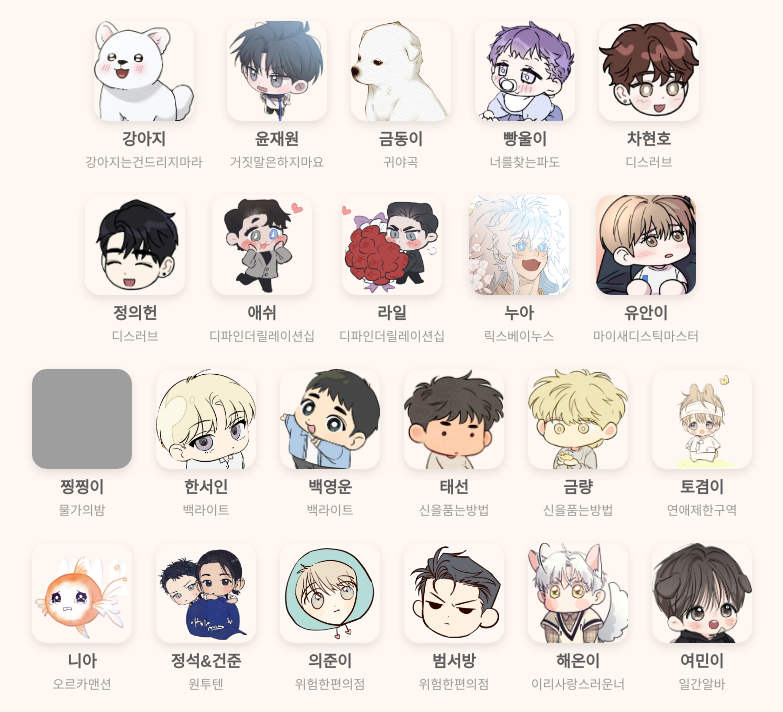
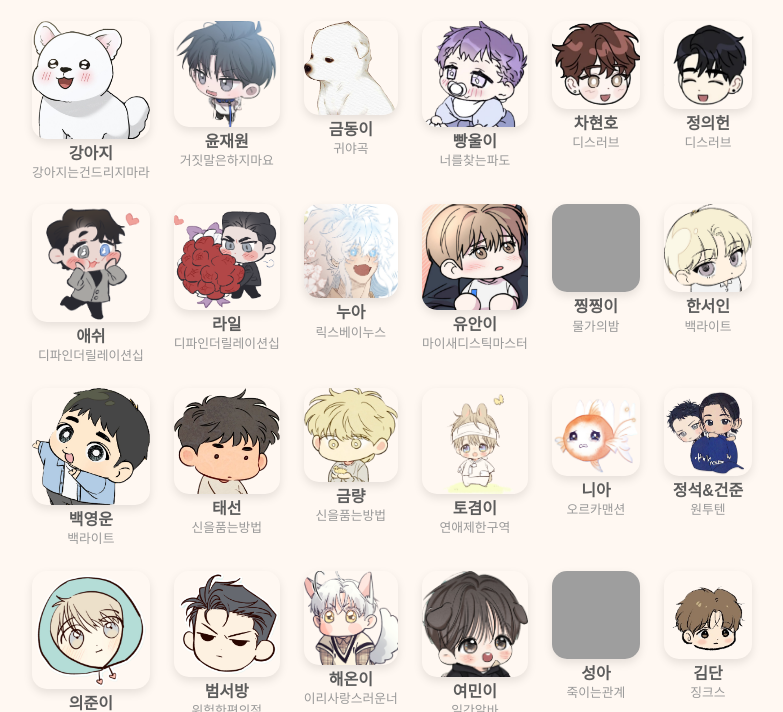
Before and after one commit to simple-lab010203/Click-to-Love, a plain HTML site: page index.html in a window 1280 px wide. Shown: the part 71-783 px from the top of the page, without its empty margins (248-1031 px from the left). Drawn offline with Linux system fonts and the light colour scheme; no server answers; grey boxes are pictures that could not be loaded.

Commit message:
Update index.html

```diff
--- a/index.html
+++ b/index.html
@@ -19,31 +19,33 @@
   }
 
   /* 스테이지: 반응형 2열(모바일), 넓은 화면에선 자동 확장 */
+/* 스테이지: flex → grid 로 변경 */
 #stage{
   margin: 24px auto;
-    display: flex;
-    justify-content: center;
-    flex-wrap: wrap;        /* 자동 줄바꿈 */
-    gap: 16px;              /* 모바일 여백 */
-    width: min(92vw, 720px);/* 화면 밖으로 안 나가게 */
+  display: grid;
+  grid-template-columns: repeat(2, 1fr);   /* 모바일 2열 */
+  gap: 16px;
+  width: min(92vw, 720px);
+  justify-items: center;                    /* 셀 안 가운데 정렬 */
 }
 
+/* 카드: 셀 너비에 맞춰 동일 폭(=100%) */
 .char{
-    position: relative;               /* ★ 카드 기준 컨테이너 */
+  position: relative;
   display: flex;
   flex-direction: column;
   align-items: center;
   cursor: pointer;
   transition: transform 0.2s;
-    width: calc(50% - 16px);          /* 폰에서 2열 */
+  width: 100%;               /* ★ 가변폭 금지: 셀 가로 100%로 통일 */
+  max-width: 120px;          /* 너무 커지지 않게 상한 */
   user-select: none;
 }
 .char:hover{ transform: scale(1.05); }
 
 .char img{
-    width: 100%;                      /* 컨테이너에 맞춤 */
-    max-width: 120px;                 /* 폰에서 너무 커지지 않게 */
-    aspect-ratio: 1 / 1;              /* 정사각형 유지 */
+  width: 100%;
+  aspect-ratio: 1 / 1;
   height: auto;
   border-radius: 15px;
   object-fit: cover;
@@ -51,21 +53,20 @@
 }
 
 @media (min-width: 768px){
-    .char{ width: auto; }             /* 데스크톱 가변 */
-    #stage{ gap: 24px; }
-    .char img{ width: 100px; height: 100px; }
+  #stage{
+    grid-template-columns: repeat(6, 1fr); /* 데스크톱 6열 고정 */
+    gap: 24px;
+  }
 }
 
-  .name {
-    margin-top: 5px;
-    font-weight: bold;
+/* 이름/제목 */
+.name { margin-top: 5px; font-weight: 700; line-height:1.2; }
+
+/* 제목(작품명) — 한 줄 … 처리로 높이 고정 느낌 */
+.title{
+  font-size:.8em; color:#999; margin-top:2px; line-height:1.2;
+  width:100%; white-space:nowrap; overflow:hidden; text-overflow:ellipsis;
 }
-
-  .title{
-  font-size:.8em; color:#999; margin-top:2px;
-  width:100%; white-space:nowrap; overflow:hidden; text-overflow:ellipsis; /* 긴 제목 … 처리 */
-}
-
 
   /* 카드 내부 기준으로 떠오르는 텍스트/하트 */
   .word, .heart {
```
Lines whose indentation alone changed are shown as unchanged.
